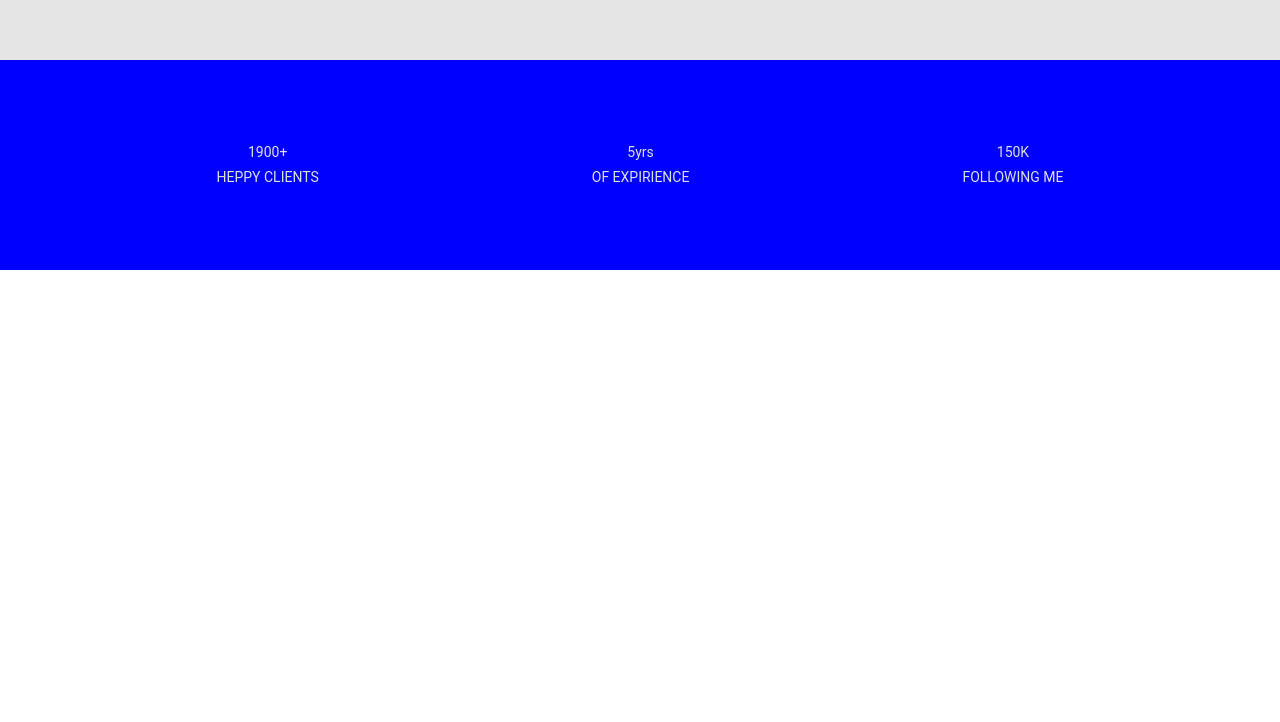
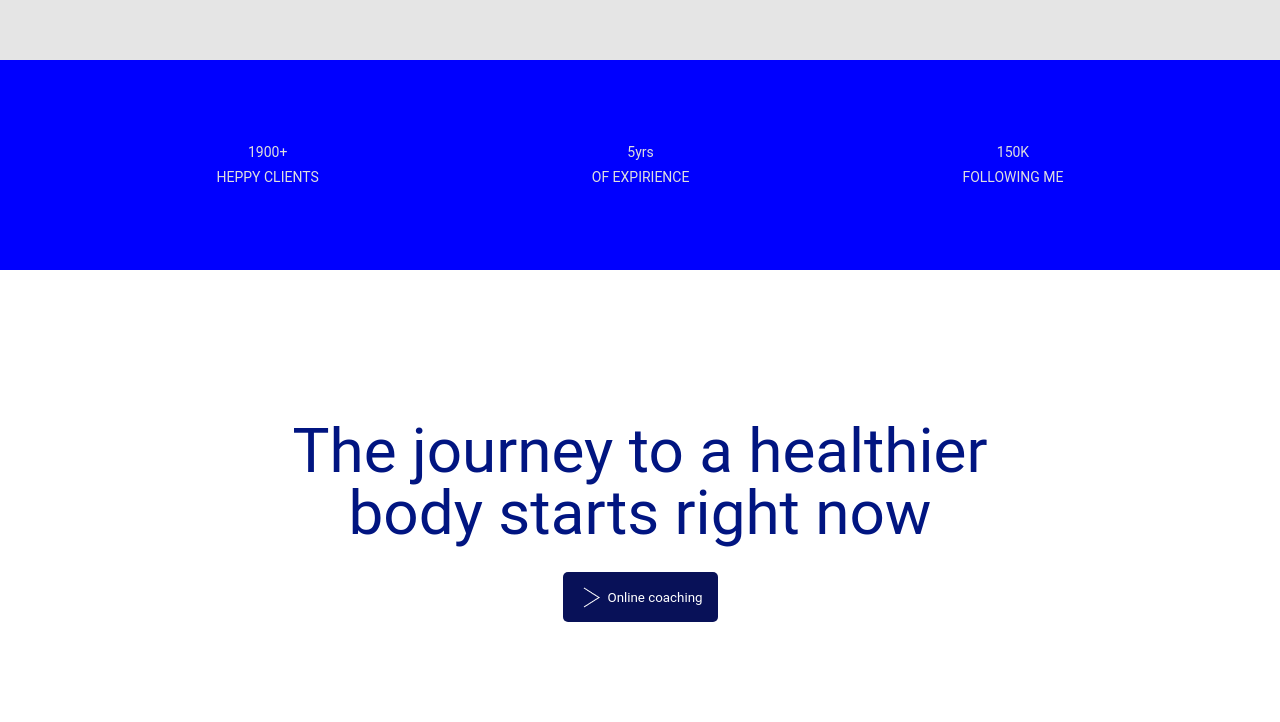
Before and after one commit to Mrdotov/Fitnesso, a plain HTML site: page src/Index.html in a window 1280 px wide. Shown: the part 1069-1791 px from the top of the page. Before the commit the page ends 1339 px from the top, so only its background shows below. Drawn offline with Linux system fonts and the light colour scheme.

Commit message:
add title and button

```diff
--- a/src/CSS/style.css
+++ b/src/CSS/style.css
@@ -85,3 +85,26 @@ body {
 
 
 /* Selection 3 */
+
+.doc-block {
+    margin: 50px;
+    padding: 100px;
+    color: #011581
+}
+
+.doc-title {
+    display: flex;
+    justify-content: center;
+    align-items: center;
+    font-size: 62px;
+}
+
+.doc-title p {
+    text-align: center;
+}
+
+.doc-btn {
+    display: flex;
+    justify-content: center;
+    padding-top: 10px;
+}
--- a/src/Index.html
+++ b/src/Index.html
@@ -54,25 +54,28 @@
             <div class="stat">
                 <div class="statistics">
                     <div class="stat-block">
-
                         <p> 1900+<br> HEPPY CLIENTS</p>
                         <p>5yrs<br> OF EXPIRIENCE </p>
                         <p>150K<br> FOLLOWING ME</p>
                     </div>
                 </div>
             </div>
-            <div class="beginning">
-                <div class="begin">
-
+        </div>
+        <div class="documentation">
+            <div class="doc">
+                <div class="doc-block">
+                    <div class="doc-title">
+                        <p> The journey to a healthier<br>body starts right now</p>
+                    </div>
+                    <div class="doc-btn">
+                        <button class="btn"><img src="/src/image/img/Vector.png" alt="">
+                        Online coaching
+                    </button>
+                    </div>
                 </div>
             </div>
-            <div class="doc">
-                <div class="documentation">
-                    <div class="doc-block"></div>
-                </div>
-
-            </div>
         </div>
+    </div>
 
 </body>
 <script src="add.js"></script>
```
